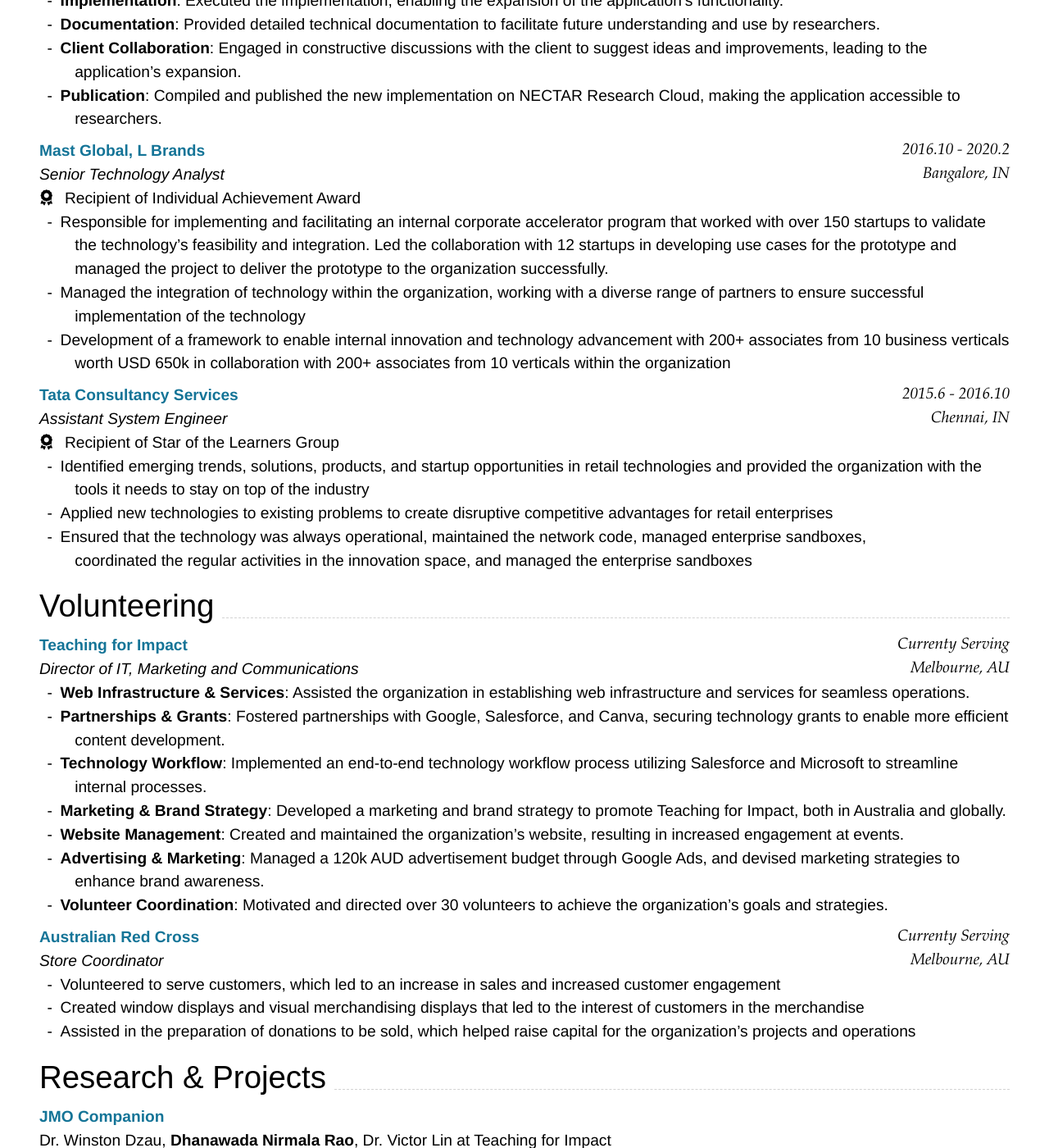
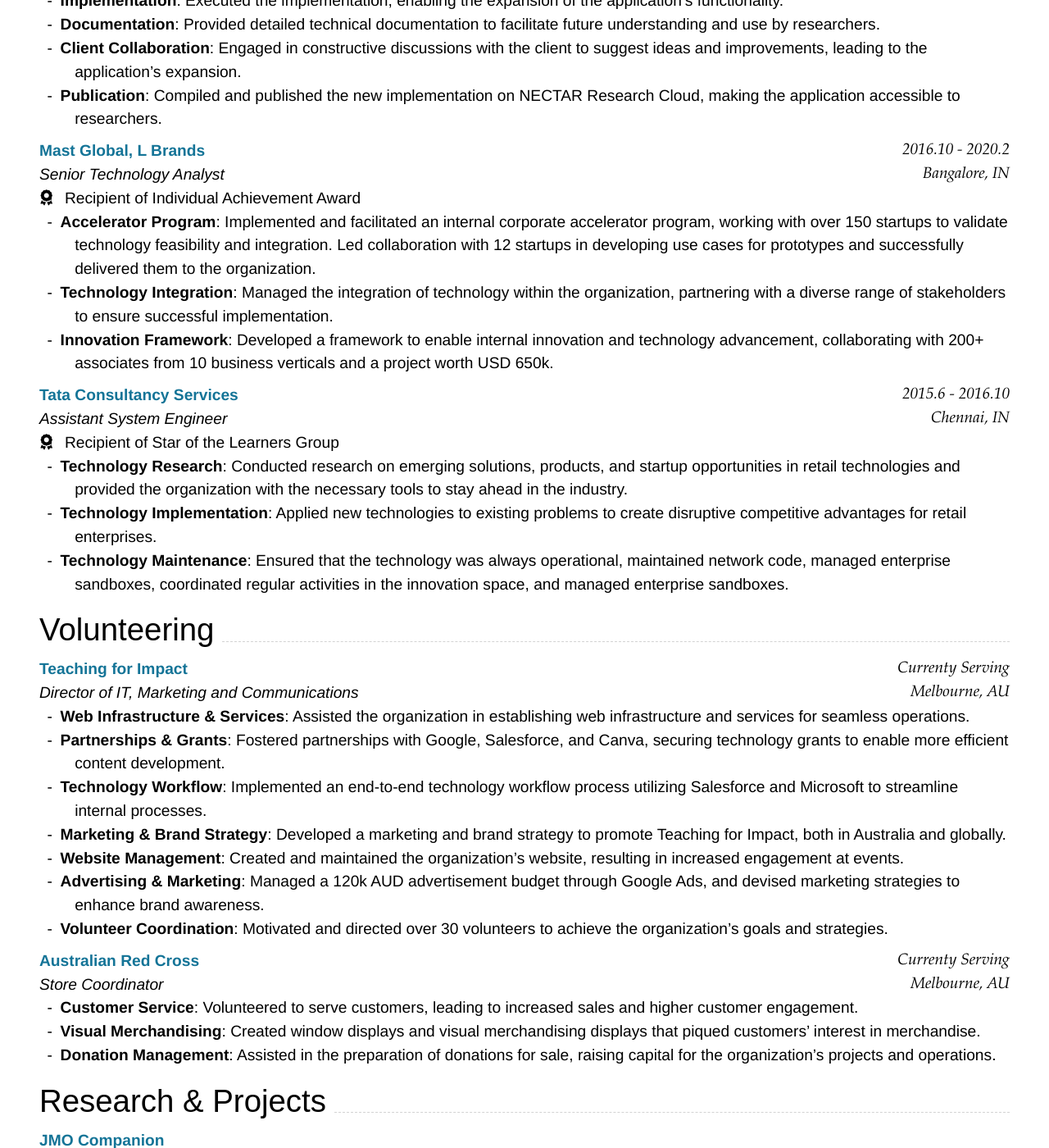
Before and after one commit to thedhanawada/me, a Jekyll site: the page built from index.md, in a window 1280 px wide and 1400 px high, scrolled down 1624 px. Shown: the whole window at 82% size. Built offline with Jekyll 4.4.1, drawn with Linux system fonts in a browser that asks for light colours; nearby versions of some CDN libraries; some of the changed text lies outside the part shown.

Commit message:
Update index.md

````diff
--- a/index.md
+++ b/index.md
@@ -109,9 +109,9 @@ Bangalore, IN
 ```
 _Senior Technology Analyst_<br>
 - <i class="fas fa-award"></i> Recipient of Individual Achievement Award
-- Responsible for implementing and facilitating an internal corporate accelerator program that worked with over 150 startups to validate the technology's feasibility and integration. Led the collaboration with 12 startups in developing use cases for the prototype and managed the project to deliver the prototype to the organization successfully.
-- Managed the integration of technology within the organization, working with a diverse range of partners to ensure successful implementation of the technology
-- Development of a framework to enable internal innovation and technology advancement with 200+ associates from 10 business verticals worth USD 650k in collaboration with 200+ associates from 10 verticals within the organization
+- **Accelerator Program**: Implemented and facilitated an internal corporate accelerator program, working with over 150 startups to validate technology feasibility and integration. Led collaboration with 12 startups in developing use cases for prototypes and successfully delivered them to the organization.
+- **Technology Integration**: Managed the integration of technology within the organization, partnering with a diverse range of stakeholders to ensure successful implementation.
+- **Innovation Framework**: Developed a framework to enable internal innovation and technology advancement, collaborating with 200+ associates from 10 business verticals and a project worth USD 650k.
 
 ### **[Tata Consultancy Services](https://www.tcs.com/){:target="_blank"}** `2015.6 - 2016.10`
 ```
@@ -119,9 +119,10 @@ Chennai, IN
 ```
 _Assistant System Engineer_<br>
 - <i class="fas fa-award"></i> Recipient of Star of the Learners Group
-- Identified emerging trends, solutions, products, and startup opportunities in retail technologies and provided the organization with the tools it needs to stay on top of the industry
-- Applied new technologies to existing problems to create disruptive competitive advantages for retail enterprises
-- Ensured that the technology was always operational, maintained the network code, managed enterprise sandboxes, <br> coordinated the regular activities in the innovation space, and managed the enterprise sandboxes
+- **Technology Research**: Conducted research on emerging solutions, products, and startup opportunities in retail technologies and provided the organization with the necessary tools to stay ahead in the industry.
+- **Technology Implementation**: Applied new technologies to existing problems to create disruptive competitive advantages for retail enterprises.
+- **Technology Maintenance**: Ensured that the technology was always operational, maintained network code, managed enterprise sandboxes, coordinated regular activities in the innovation space, and managed enterprise sandboxes.
+
 
 ## Volunteering
 
@@ -144,15 +145,14 @@ _Director of IT, Marketing and Communications_<br>
 Melbourne, AU
 ```
 _Store Coordinator_<br>
-- Volunteered to serve customers, which led to an increase in sales and increased customer engagement
-- Created window displays and visual merchandising displays that led to the interest of customers in the merchandise
-- Assisted in the preparation of donations to be sold, which helped raise capital for the organization's projects and operations
+- **Customer Service**: Volunteered to serve customers, leading to increased sales and higher customer engagement.
+- **Visual Merchandising**: Created window displays and visual merchandising displays that piqued customers' interest in merchandise.
+- **Donation Management**: Assisted in the preparation of donations for sale, raising capital for the organization's projects and operations.
 
 ## Research & Projects
 
-### [**JMO Companion**](https://jmocap.ml/){:target="_blank"}
+### [**JMO Companion**](https://teachingforimpact.org/jmo-companion/){:target="_blank"}
 Dr. Winston	Dzau, **Dhanawada Nirmala Rao**, Dr. Victor Lin  at Teaching for Impact<br>
-_In Partnership with [JMO Victoria](https://www.pmcv.com.au/jmo-victoria){:target="_blank"}, JMO Victoria is a part of the [Postgraduate Medical Council of Victoria](https://www.pmcv.com.au/){:target="_blank"}_
 <br>Ongoing Project<br>
 
 ### [**Smartoma**](https://github.com/thedhanawada/docs-public/blob/master/Pitch%20Deck%20-%20BioDesign%20Competition%20.pdf){:target="_blank"}
````
